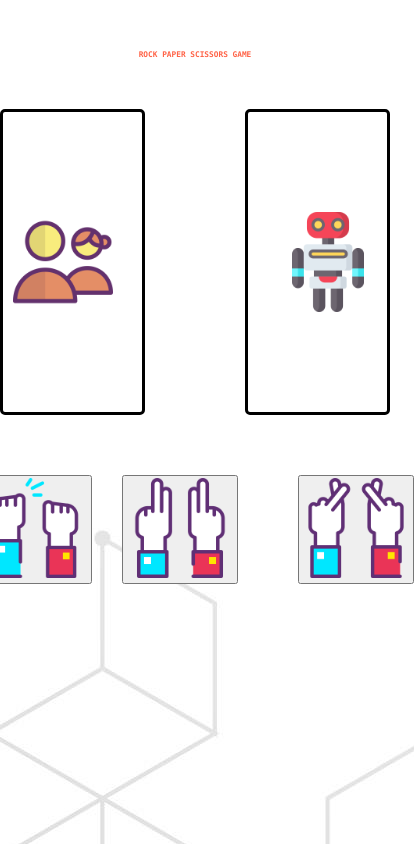
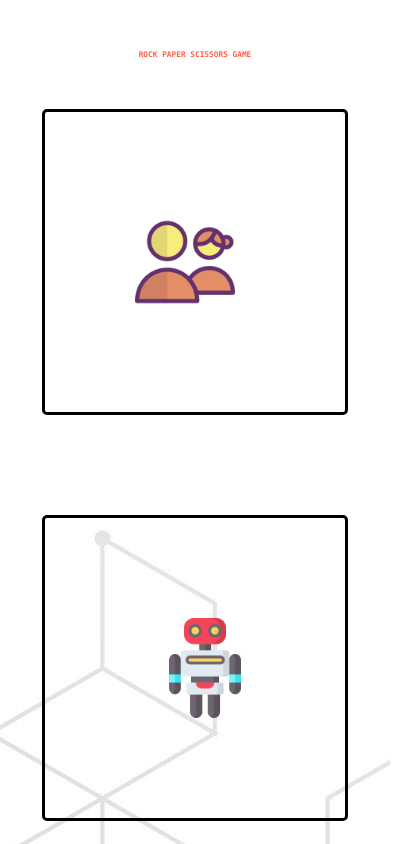
Before and after one commit to RaphDasilva/Rock-Paper-Scissors-Project, a plain HTML site: page index.html in a window 390 px wide. Shown: the top 844 px of the page, 414 px wide, since content can reach past the window. Drawn offline with Linux system fonts and the light colour scheme.

Commit message:
made it responsive with flex-wrap

```diff
--- a/style.css
+++ b/style.css
@@ -14,6 +14,7 @@ body{
     font-weight: bold;
     color: tomato;
     font-family: "Lucida Console", "Courier New", monospace;
+    width: 100%;
  }
 
  .score{
@@ -22,6 +23,7 @@ body{
     align-items: center;
     margin-top: 50px;
     gap: 100px;
+    flex-wrap: wrap;
 
  }
 
@@ -51,6 +53,7 @@ body{
  }
  .container{
     display: flex;
+    flex-wrap: wrap;
     justify-content: center;
     align-items: center;
     margin-top: 50px;
```
